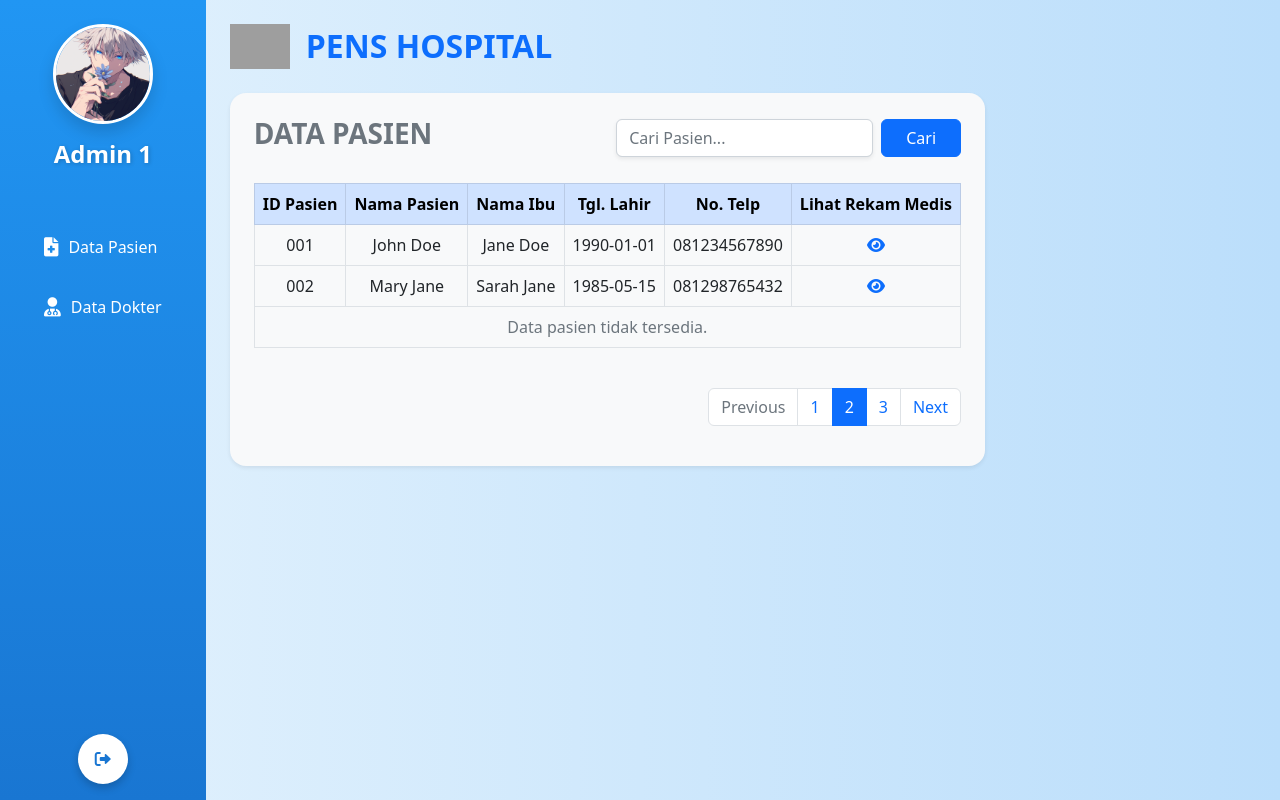
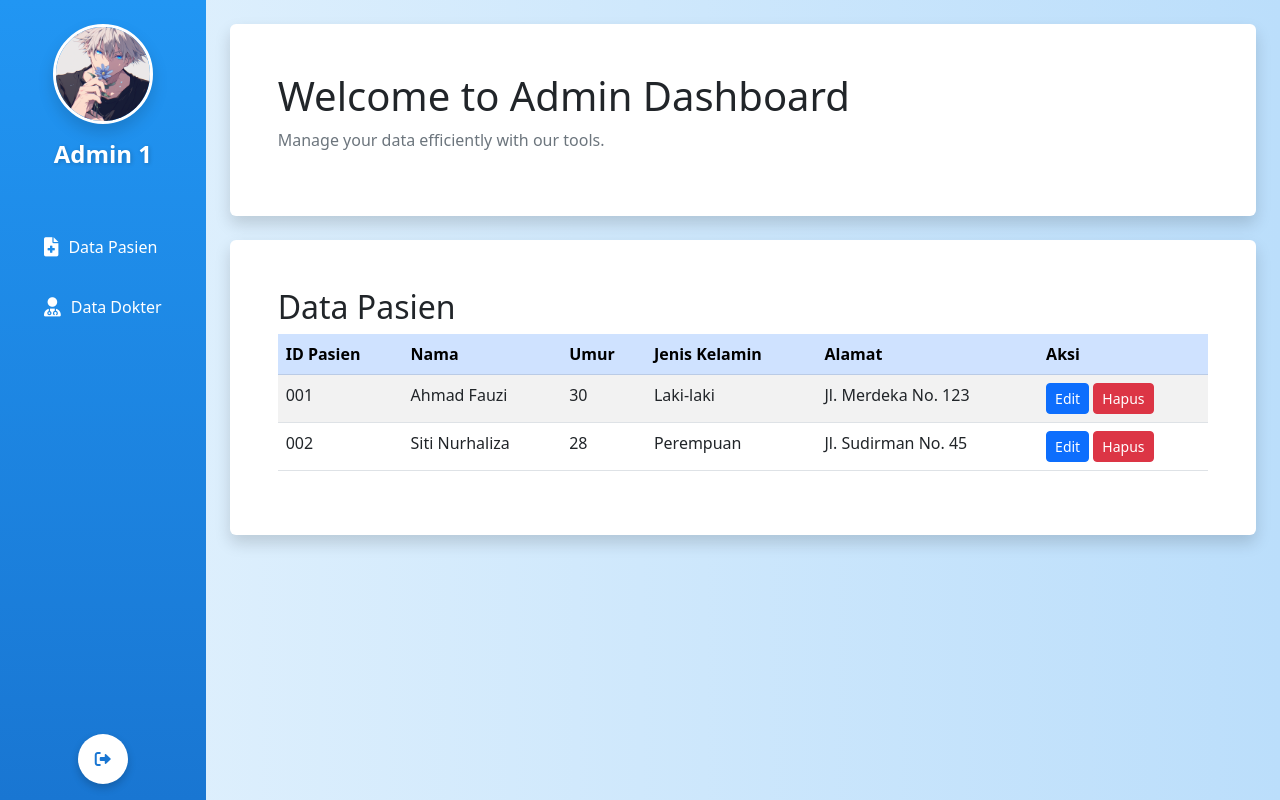
Before and after one commit to nafisaa11/rekam-medis, a PHP site: page / in a window 1280 px wide. Run offline with PHP 8.4, Linux system fonts and the light colour scheme; grey boxes are pictures that could not be loaded.

Commit message:
mau push

```diff
--- a/index.php
+++ b/index.php
@@ -98,100 +98,63 @@
         </aside>
 
                 <!-- Main Content -->
-        <main class="flex-1 px-4 py-4">
-    <div class="d-flex align-items-center mb-4">
-        <img src="img/Shield.png" alt="Shield Logo" class="me-3" style="width: 60px; height: auto;">
-        <h2 class="fw-bold text-primary mb-0">PENS HOSPITAL</h2>
+                <div class="flex-grow-1 p-4">
+            <div class="bg-white p-5 shadow rounded">
+                <h1>Welcome to Admin Dashboard</h1>
+                <p class="text-muted">Manage your data efficiently with our tools.</p>
             </div>
 
-    <div class="content my-4 d-flex justify-content-center">
-        <div class="w-100 bg-light rounded-4 p-4 shadow-sm">
-            <!-- Header -->
-            <div class="d-flex justify-content-between align-items-center mb-4">
-                <h3 class="fw-bold text-secondary">DATA PASIEN</h3>
-                <form class="d-flex align-items-center" action="#" method="post">
-                    <input type="text" class="form-control shadow-sm me-2" placeholder="Cari Pasien..." style="max-width: 300px;" />
-                    <button type="submit" class="btn btn-primary px-4">Cari</button>
-                </form>
-            </div>
-
-            <!-- Table -->
+            <!-- Tabel Pasien -->
+            <div class="bg-white p-5 mt-4 shadow rounded">
+                <h2>Data Pasien</h2>
                 <div class="table-responsive">
-                <table class="table table-bordered text-center align-middle">
+                    <table class="table table-striped table-hover">
                         <thead class="table-primary">
                             <tr>
                                 <th>ID Pasien</th>
-                            <th>Nama Pasien</th>
-                            <th>Nama Ibu</th>
-                            <th>Tgl. Lahir</th>
-                            <th>No. Telp</th>
-                            <th>Lihat Rekam Medis</th>
+                                <th>Nama</th>
+                                <th>Umur</th>
+                                <th>Jenis Kelamin</th>
+                                <th>Alamat</th>
+                                <th>Aksi</th>
                             </tr>
                         </thead>
                         <tbody>
-                        <!-- Dummy data -->
+                            <!-- Contoh Data Pasien -->
                             <tr>
                                 <td>001</td>
-                            <td>John Doe</td>
-                            <td>Jane Doe</td>
-                            <td>1990-01-01</td>
-                            <td>081234567890</td>
+                                <td>Ahmad Fauzi</td>
+                                <td>30</td>
+                                <td>Laki-laki</td>
+                                <td>Jl. Merdeka No. 123</td>
                                 <td>
-                                <a href="#" class="text-primary">
-                                    <i class="fas fa-eye"></i>
-                                </a>
+                                    <button class="btn btn-sm btn-primary">Edit</button>
+                                    <button class="btn btn-sm btn-danger">Hapus</button>
                                 </td>
                             </tr>
                             <tr>
                                 <td>002</td>
-                            <td>Mary Jane</td>
-                            <td>Sarah Jane</td>
-                            <td>1985-05-15</td>
-                            <td>081298765432</td>
+                                <td>Siti Nurhaliza</td>
+                                <td>28</td>
+                                <td>Perempuan</td>
+                                <td>Jl. Sudirman No. 45</td>
                                 <td>
-                                <a href="#" class="text-primary">
-                                    <i class="fas fa-eye"></i>
-                                </a>
+                                    <button class="btn btn-sm btn-primary">Edit</button>
+                                    <button class="btn btn-sm btn-danger">Hapus</button>
                                 </td>
                             </tr>
-                        <tr>
-                            <td colspan="6" class="text-center text-muted">Data pasien tidak tersedia.</td>
-                        </tr>
+                            <!-- Data Lainnya Bisa Ditambahkan Secara Dinamis -->
                         </tbody>
                     </table>
                 </div>
-
-            <!-- Pagination -->
-            <nav class="d-flex justify-content-end mt-4">
-                <ul class="pagination">
-                    <li class="page-item disabled">
-                        <a class="page-link" href="#" tabindex="-1">Previous</a>
-                    </li>
-                    <li class="page-item"><a class="page-link" href="#">1</a></li>
-                    <li class="page-item active" aria-current="page">
-                        <a class="page-link" href="#">2</a>
-                    </li>
-                    <li class="page-item"><a class="page-link" href="#">3</a></li>
-                    <li class="page-item">
-                        <a class="page-link" href="#">Next</a>
-                    </li>
-                </ul>
-            </nav>
             </div>
         </div>
-</main>
 
     </div>
 
     <script src="https://cdn.jsdelivr.net/npm/bootstrap@5.2.3/dist/js/bootstrap.bundle.min.js"
         integrity="sha384-kenU1KFdBIe4zVF0s0G1M5b4hcpxyD9F7jL+jjXkk+Q2h455rYXK/7HAuoJl+0I4"
         crossorigin="anonymous"></script>
-    <script src="https://cdn.jsdelivr.net/npm/@popperjs/core@2.11.6/dist/umd/popper.min.js"
-        integrity="sha384-oBqDVmMz9ATKxIep9tiCxS/Z9fNfEXiDAYTujMAeBAsjFuCZSmKbSSUnQlmh/jp3"
-        crossorigin="anonymous"></script>
-    <script src="https://cdn.jsdelivr.net/npm/bootstrap@5.2.3/dist/js/bootstrap.min.js"
-        integrity="sha384-cuYeSxntonz0PPNlHhBs68uyIAVpIIOZZ5JqeqvYYIcEL727kskC66kF92t6Xl2V"
-        crossorigin="anonymous"></script>
 </body>
 
 </html>
```
Lines whose indentation alone changed are shown as unchanged.
